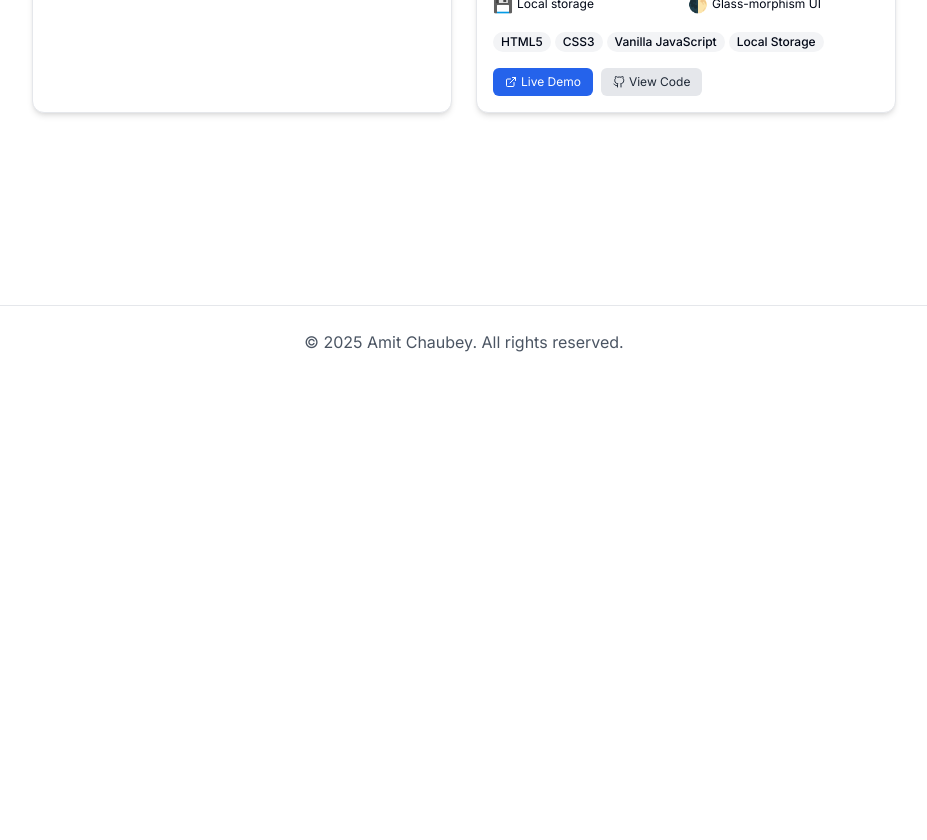
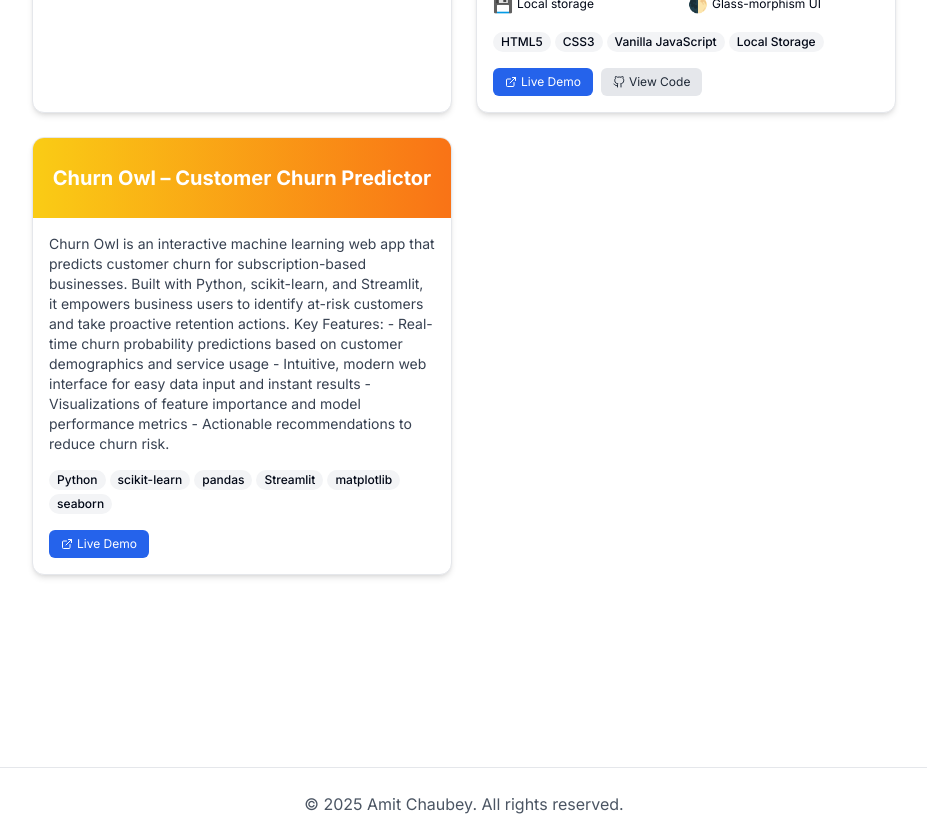
Before and after one commit to amit-chaubey/my-portfolio, a Next.js app: page /projects in a window 1280 px wide. Shown: the part 1080-1920 px from the top of the page, without its empty margins (176-1103 px from the left). Before the commit the page ends 1458 px from the top, so only its background shows below. Built offline with nearby package versions, Linux system fonts and the light colour scheme.

Commit message:
Add Churn Owl – Customer Churn Predictor project to portfolio

```diff
--- a/src/app/projects/page.tsx
+++ b/src/app/projects/page.tsx
@@ -47,6 +47,15 @@ const projects: Project[] = [
     technologies: ["HTML5", "CSS3", "Vanilla JavaScript", "Local Storage"],
     gradientFrom: "from-emerald-400",
     gradientTo: "to-cyan-500"
+  },
+  {
+    title: "Churn Owl – Customer Churn Predictor",
+    description: "Churn Owl is an interactive machine learning web app that predicts customer churn for subscription-based businesses. Built with Python, scikit-learn, and Streamlit, it empowers business users to identify at-risk customers and take proactive retention actions.\n\nKey Features:\n- Real-time churn probability predictions based on customer demographics and service usage\n- Intuitive, modern web interface for easy data input and instant results\n- Visualizations of feature importance and model performance metrics\n- Actionable recommendations to reduce churn risk.",
+    liveUrl: "https://amit-churn-owl.streamlit.app/",
+    codeUrl: undefined,
+    technologies: ["Python", "scikit-learn", "pandas", "Streamlit", "matplotlib", "seaborn"],
+    gradientFrom: "from-yellow-400",
+    gradientTo: "to-orange-500"
   }
 ];
 
```
